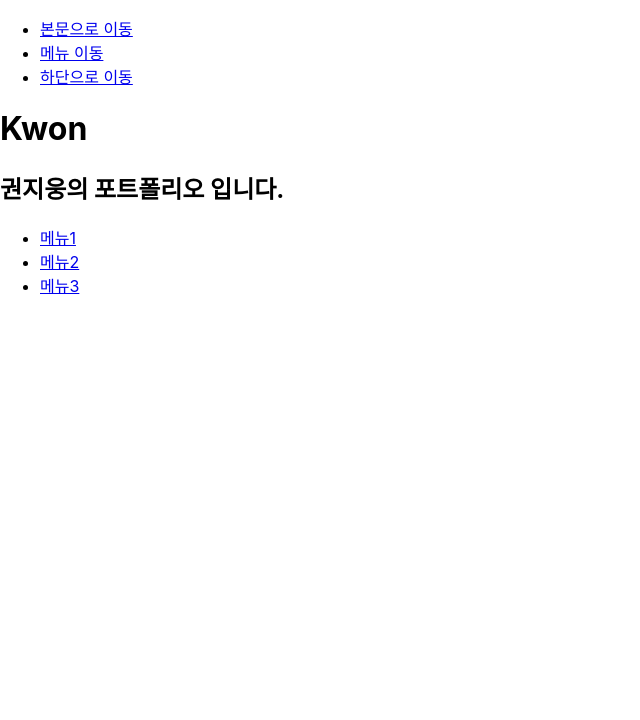
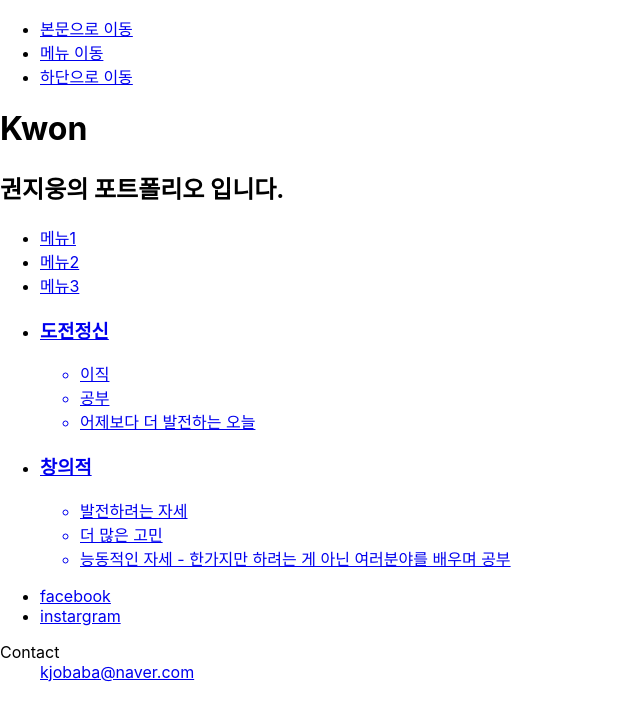
Before and after one commit to KwonJiWoong/kwon, a React (Create React App) app in the folder kwon/: page / in a window 1280 px wide. Shown: the top 720 px of the page, without its empty margins (0-640 px from the left). Built offline with nearby package versions, Linux system fonts and the light colour scheme.

Commit message:
0602 06:11
본문 작성

```diff
--- a/kwon/src/App.js
+++ b/kwon/src/App.js
@@ -1,14 +1,50 @@
+import { Component } from 'react';
 import './App.css';
 
-function Kwon() {
+class Kwon extends Component {
+  /* state */
+  constructor(props){
+    super(props);
+    this.state = {
+      about: [
+        {title:'도전정신', detail:['이직', '공부','어제보다 더 발전하는 오늘']},
+        {title:'창의적', detail:['발전하려는 자세', '더 많은 고민','능동적인 자세 - 한가지만 하려는 게 아닌 여러분야를 배우며 공부']}
+      ]
+    }
+  }
+  render(){
     return (
       // 카드형 포폴 만들기 내 장단점
       // 도전정신 - 이직, 공부, 어제보다 오늘 더 나아지는
       // 창의적 - 잡코리아 HTML 코딩 시 단축키 동료들과 공유 및 계속 발전하려는 자세 / 이것보다 더 좋은 방법 늘 고민
       <div className="kwon">
-
+        <ul className="about-me">
+          {/* default 처리  */}
+          <li>
+            <a href="#">
+              <h3>{ this.state.about[0].title }</h3>
+              <ul className="about-def">
+                <li>{ this.state.about[0].detail[0] }</li>
+                <li>{ this.state.about[0].detail[1] }</li>
+                <li>{ this.state.about[0].detail[2] }</li>
+              </ul>
+            </a>
+          </li>
+          {/* 반복 처리 해주기 */}
+          <li>
+            <a href="#">
+              <h3>{ this.state.about[1].title }</h3>
+              <ul className="about-def">
+                <li>{ this.state.about[1].detail[0] }</li>
+                <li>{ this.state.about[1].detail[1] }</li>
+                <li>{ this.state.about[1].detail[2] }</li>
+              </ul>
+            </a>
+          </li>
+        </ul>
       </div>
-  );
+    )
+  };
 }
 
 export default Kwon;
--- a/kwon/src/footer.js
+++ b/kwon/src/footer.js
@@ -1,11 +1,22 @@
+import { Component } from 'react';
 import './footer.css';
 
-function Footer() {
-  return (
-    <div className="footer">
-
-    </div>
-  );
+class Footer extends Component {
+  /* state */
+  render(){
+    return (
+      <div className="footer">
+        <ul className="sns">
+          <li><a href="#">facebook</a></li>
+          <li><a href="#">instargram</a></li>
+        </ul>
+        <dl>
+          <dt>Contact</dt>
+          <dd><a href="mailto:kjobaba@naver.com">kjobaba@naver.com</a></dd>
+        </dl>
+      </div>
+    )
+  };
 }
 
 export default Footer;
--- a/kwon/src/header.js
+++ b/kwon/src/header.js
@@ -2,6 +2,7 @@ import { Component } from 'react';
 import './App.css';
 
 class Header extends Component {
+  /* state */
   constructor(props){
     super(props);
     this.state = {
```
Also changed, not shown: 1 other file (tests, documents, lock files or other folders). Lines whose indentation alone changed are shown as unchanged.
